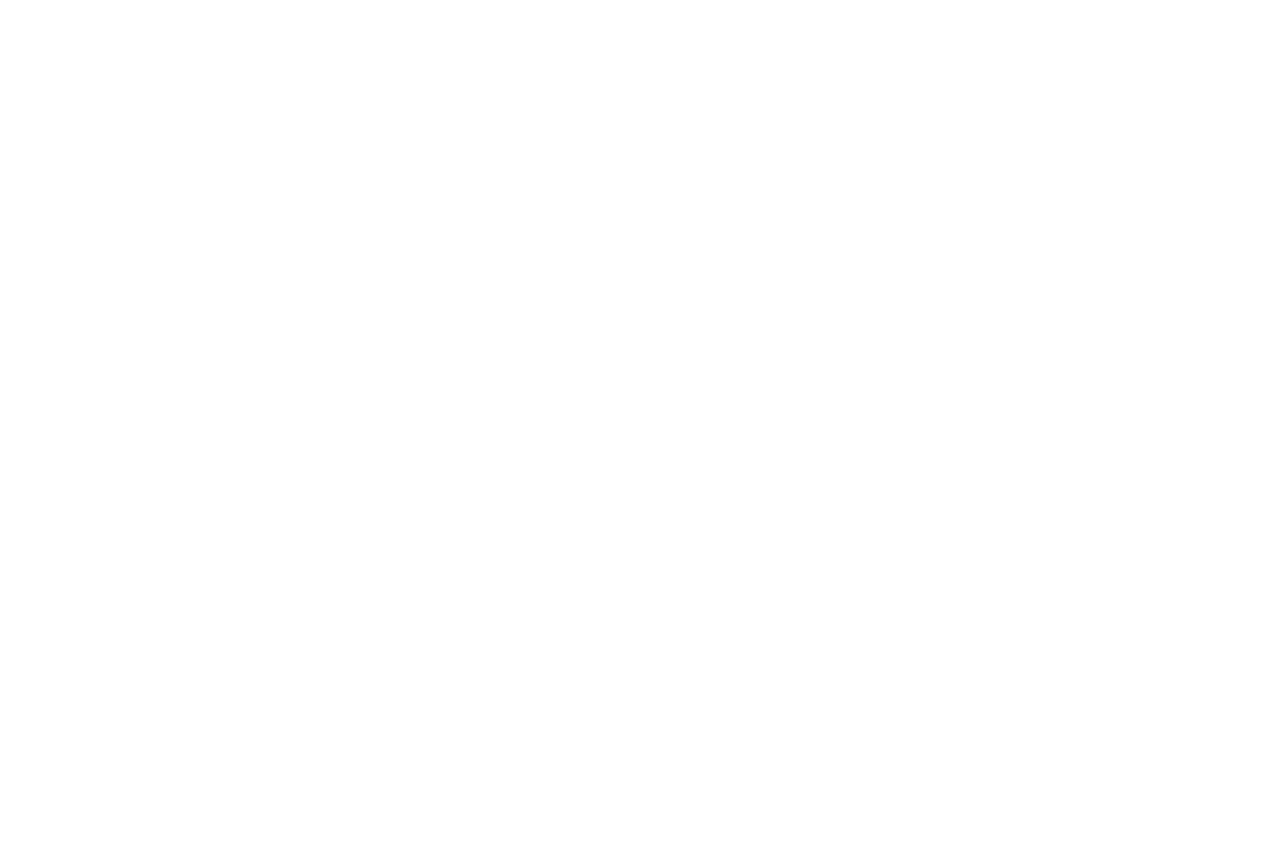
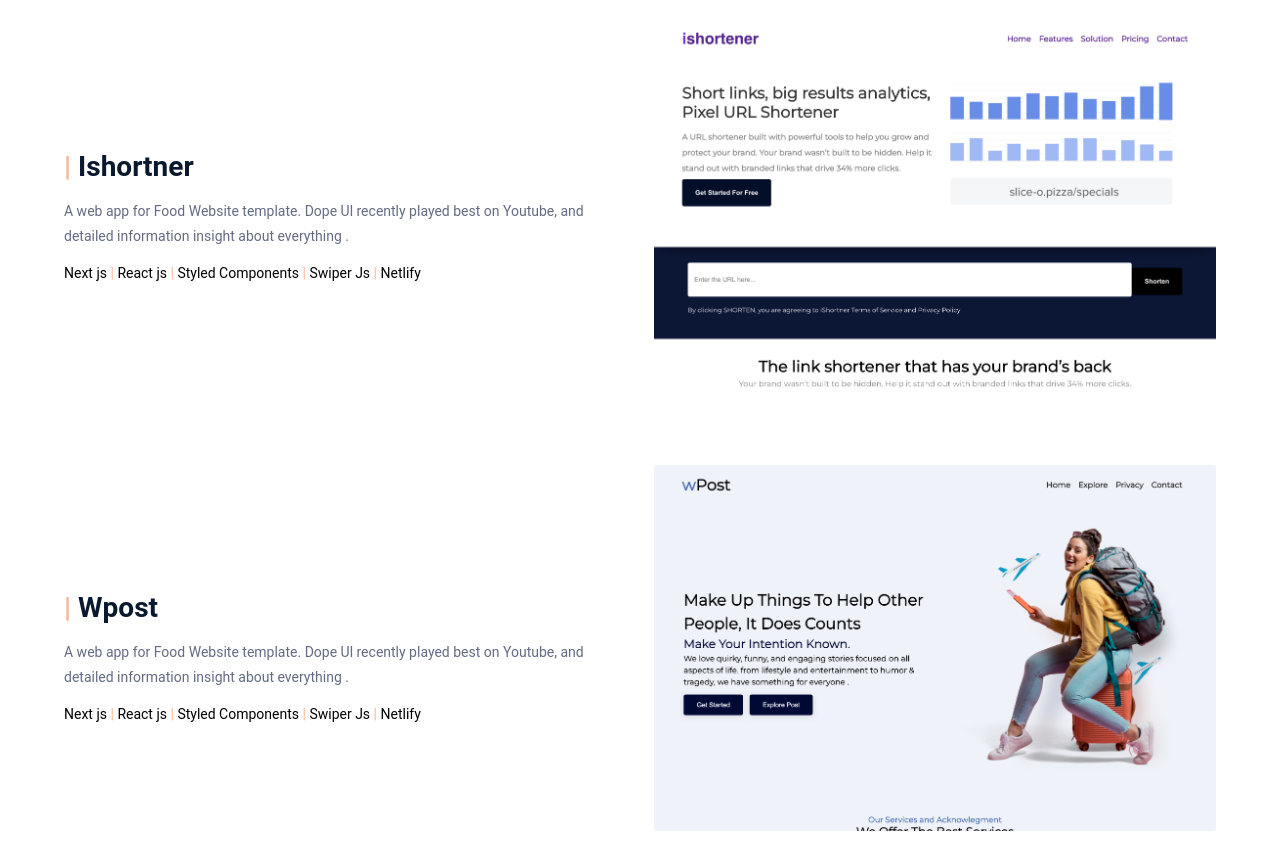
Before and after one commit to blyncnov/portfolioXd, a Next.js app: page / in a window 1280 px wide. Shown: the part 1740-2606 px from the top of the page. Before the commit the page ends 1756 px from the top, so only its background shows below. Built offline with nearby package versions, Linux system fonts and the light colour scheme.

Commit message:
blyncnov portfolio website redesign images uploaded v4

```diff
--- a/components/Projects.jsx
+++ b/components/Projects.jsx
@@ -1,6 +1,8 @@
 import React from 'react'
 
 import Project from "../public/Images/assests/nextfood.png"
+import Project2 from "../public/Images/assests/ishortner.png"
+import Project3 from "../public/Images/assests/wpost.png"
 
 import {
     ProjectContainer,
@@ -32,6 +34,12 @@
                         <br />
                         <SectionInner >
                             <Divider>
+                                <br />
+                                <HeadingOne
+                                    color="#0B192E"
+                                    size="clamp(16px,5vw,2rem)"
+                                ><span> |</span> {" "} NextFood Template</HeadingOne>
+                                <br />
                                 <Paragraph color="#636b83">
                                     A web app for Food Website template. Dope Ul recently played best on Youtube,
                                     and detailed information insight about everything .
@@ -42,30 +50,64 @@
                                     Styled Components  <span> |</span>  {" "}
                                     Swiper Js <span> |</span>  {" "}
                                     Netlify </li>
-                                {/* <ProjectDetails>
-                                    <ProjectDetailsSection>
-                                        <p>A web app for visualizing personalized Spotify data. View your top artists, top tracks, recently played tracks, and detailed audio information about each track.
-                                            Create and save new playlists of recommended tracks based on your existing playlists and more.</p>
-                                        <h4>Featured Project</h4>
-                                        <br />
-                                        <h2>NextFood Template</h2>
-                                        <br />
-                                        <li>React  |
-                                            Styled Components |
-                                            Express |
-                                            Spotify API |
-                                            Heroku</li>
-                                    </ProjectDetailsSection>
-                                </ProjectDetails> */}
                             </Divider>
                             <Divider>
                                 <Image style={{ borderRadius: "3px" }} src={Project} placeholder="blur" blurDataURL={Project} alt="banner" layout="responsive" />
                             </Divider>
                         </SectionInner>
                     </Section>
+                    <Section>
+                        <SectionInner >
+                            <Divider order="2">
+                                <br />
+                                <HeadingOne
+                                    color="#0B192E"
+                                    size="clamp(16px,5vw,2rem)"
+                                ><span> |</span> {" "} Ishortner</HeadingOne>
+                                <br />
+                                <Paragraph color="#636b83">
+                                    A web app for Food Website template. Dope Ul recently played best on Youtube,
+                                    and detailed information insight about everything .
+                                </Paragraph>
+                                <br />
+                                <li>Next js <span> |</span> {" "}
+                                    React js <span> |</span>  {" "}
+                                    Styled Components  <span> |</span>  {" "}
+                                    Swiper Js <span> |</span>  {" "}
+                                    Netlify </li>
+                            </Divider>
+                            <Divider order="3">
+                                <Image style={{ borderRadius: "3px" }} src={Project2} placeholder="blur" blurDataURL={Project2} alt="banner" layout="responsive" />
+                            </Divider>
+                        </SectionInner>
+                    </Section>
+                    <Section>
+                        <SectionInner >
+                            <Divider>
+                                <br />
+                                <HeadingOne
+                                    color="#0B192E"
+                                    size="clamp(16px,5vw,2rem)"
+                                ><span> |</span> {" "} Wpost</HeadingOne>
+                                <br />
+                                <Paragraph color="#636b83">
+                                    A web app for Food Website template. Dope Ul recently played best on Youtube,
+                                    and detailed information insight about everything .
+                                </Paragraph>
+                                <br />
+                                <li>Next js <span> |</span> {" "}
+                                    React js <span> |</span>  {" "}
+                                    Styled Components  <span> |</span>  {" "}
+                                    Swiper Js <span> |</span>  {" "}
+                                    Netlify </li>
+                            </Divider>
+                            <Divider>
+                                <Image style={{ borderRadius: "3px" }} src={Project3} placeholder="blur" blurDataURL={Project3} alt="banner" layout="responsive" />
+                            </Divider>
+                        </SectionInner>
+                    </Section>
                 </Constraints>
-                <br />
-                <br />
+
             </ProjectContainer>
         </>
 
--- a/styles/constants/Constants.js
+++ b/styles/constants/Constants.js
@@ -9,7 +9,8 @@
 
 export const Section  = styled.div`
 width: 100%;
-padding: ${({padding}) => padding ? padding : "2.5em 0"}
+padding: ${({ padding }) => padding ? padding : "2.5em 0"}
+
 `
 
 export const SectionInner = styled.div`
```
Also changed, not shown: public/Images/assests/ishortner.png (added), public/Images/assests/wpost.png (added).
